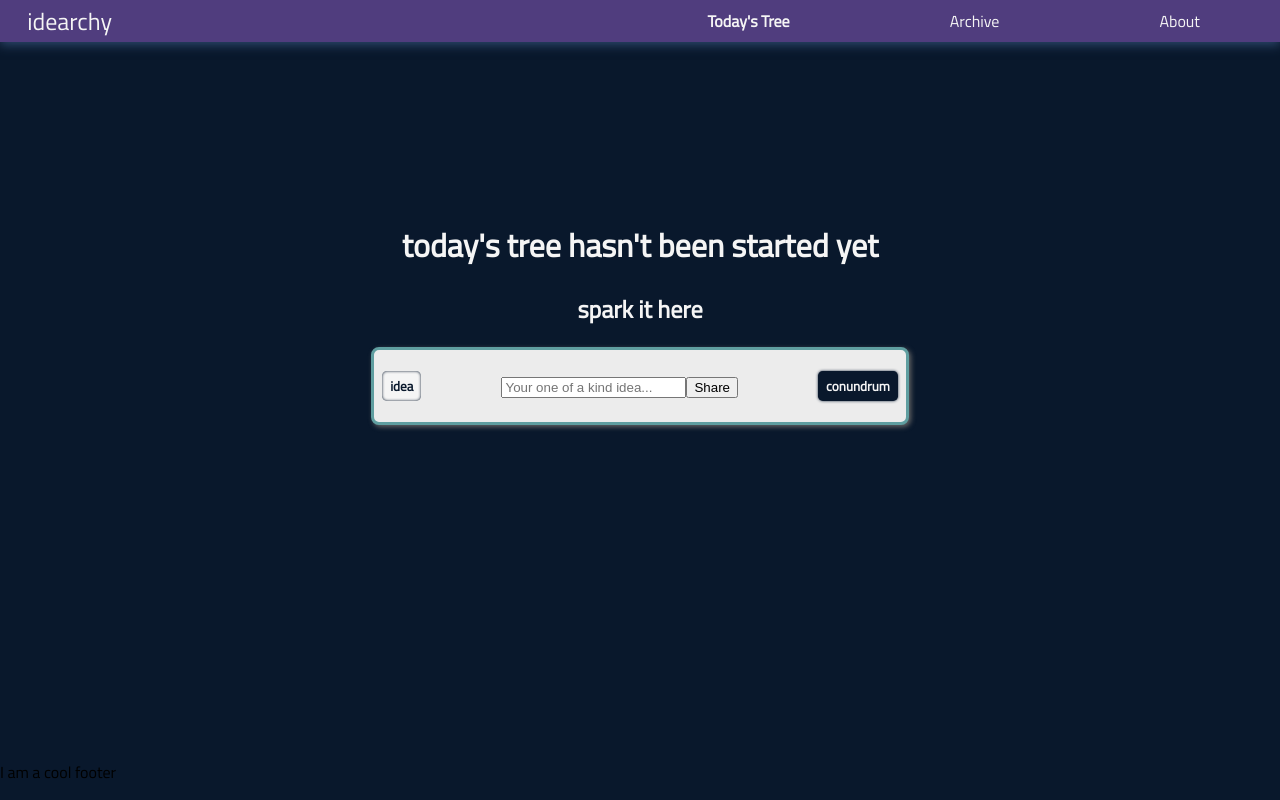
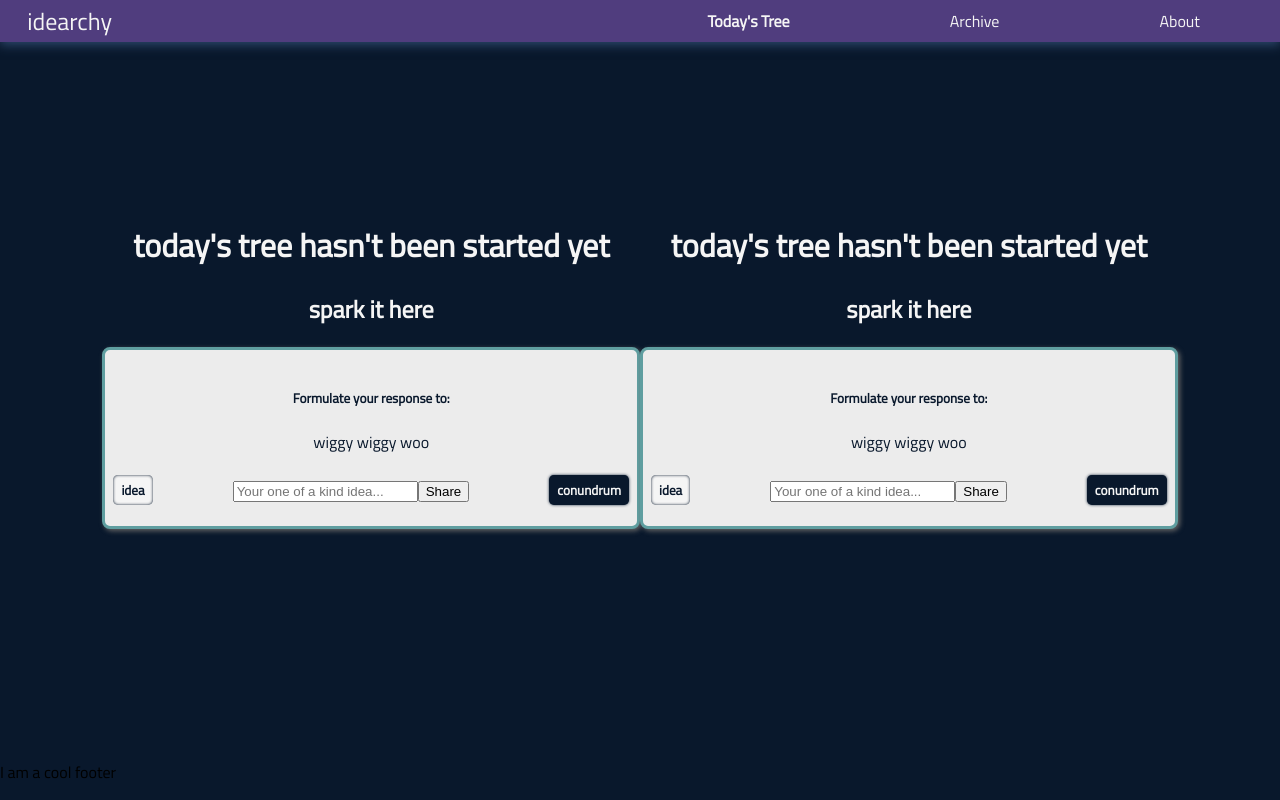
Before and after one commit to timothy-adamson/idearchy-react, a React (Create React App) app: page /trees in a window 1280 px wide. Built offline with nearby package versions, Linux system fonts and the light colour scheme; no server answers.

Commit message:
Refactored input and fixed date for api validation

```diff
--- a/src/App.js
+++ b/src/App.js
@@ -23,8 +23,6 @@ class App extends Component {
 
   getData() {
     console.log('starting request')
-
-    this.setState()
 
     fetch('https://localhost:5001/api/ideas')
       .then(res => res.json())
--- a/src/MainContent/Card.js
+++ b/src/MainContent/Card.js
@@ -9,18 +9,23 @@ const Card = (props) => {
     const dateFormat = new Date(attributes.date)
     const weekday = days[dateFormat.getDay()]
 
-    const input = () => {
+    const handleResponseClick = (e) => {
+        e.stopPropagation()
+    }
 
-    }
 
     return(
         <div className="card" style={cardColor}>
             <p className="ideaText">
                 {attributes.text}
             </p>
-            <h5 className="cardType">
-                {attributes.isConundrum ? "Conundrum" : "Solution"}
-            </h5>
+            <div>
+                <h5
+                    className={"cardType inactive " + (attributes.isConundrum ? "conundrum" : "idea")}
+                    onClick={handleResponseClick}>
+                    {attributes.isConundrum ? "Conundrum" : "Solution"}
+                </h5>
+            </div>
             <div className="lineBreak"></div>
             <p className="date">
                 Sparked on {weekday}
--- /dev/null
+++ b/src/MainContent/IdeaInput.js
@@ -0,0 +1,92 @@
+import React, {useState} from 'react'
+
+const IdeaInput = (props) => {
+
+    const [type, setType] = useState("idea")
+    const [inputText, setInputText] = useState("")
+
+    const handleClick = (targetType) => {
+        if (targetType !== type){
+            setType(targetType)
+        }
+    }
+
+    const handleChange = (e) => {
+        setInputText(e.target.value)
+    }
+
+    const handleSubmit = async(e) => {
+
+        const sendIdeaData = (userCountry) => {
+
+            const currentDate = new Date()
+
+            const ideaDTO = {
+                parentID: null,
+                isConundrum: type !== "idea",
+                ideaText: inputText,
+                dateCreated: currentDate.toISOString(),
+                fromCountry: userCountry,
+                colour: null
+            }
+
+            const ideaJson = JSON.stringify(ideaDTO);
+
+            console.log(ideaJson);
+
+            fetch('https://localhost:5001/api/ideas',{
+                method: "POST",
+                mode: "cors",
+                body: ideaJson,
+                headers: {
+                    "Content-Type": "application/json"
+                }
+            }).then((res) => console.log(res))
+        }
+
+        const ipStackAccessKey = '5f599eda3eaa8a332e1a1aa5421181ff'
+
+        if (inputText !== ""){
+            fetch('https://api.ipify.org?format=json')
+            .then(res => res.json())
+            .then(userIP => {
+                return fetch(`http://api.ipstack.com/${userIP.ip}?access_key=${ipStackAccessKey}`)
+                    .then(res => res.json())
+                    .then(ipData => sendIdeaData(ipData.country_name))
+            })
+        }
+
+        e.preventDefault();
+    }
+
+    return (
+        <div className={"inputCard " + type}>
+            <div className="responseTarget">
+                <h5>
+                    Formulate your response to:
+                </h5>
+                <p>wiggy wiggy woo</p>
+            </div>
+            <div className="inputArea">
+                <h5
+                    className={"cardType idea" + (type !== "idea" ? " inactive" : "")}
+                    onClick={() => handleClick("idea")}>
+                    idea</h5>
+                <form onSubmit={handleSubmit} className="startInput">
+                    <input
+                        placeholder={type === "idea" ?
+                            "Your one of a kind idea..." :
+                            "A befuddling conundrum..."}
+                        onChange={handleChange}></input>
+                    <input type="submit" value="Share"></input>
+                </form>
+                <h5
+                    className={"cardType conundrum" + (type !== "conundrum" ? " inactive" : "")}
+                    onClick={() => handleClick("conundrum")}>
+                    conundrum</h5>
+            </div>
+        </div>
+    )
+}
+
+export default IdeaInput
--- a/src/MainContent/StartTree.js
+++ b/src/MainContent/StartTree.js
@@ -1,49 +1,13 @@
 import React, {useState} from 'react'
+import IdeaInput from './IdeaInput'
 
 const StartTree = () => {
-
-    const [type, setType] = useState("idea")
-    const [inputText, setInputText] = useState("")
-
-    const handleClick = (targetType) => {
-        if (targetType !== type){
-            setType(targetType)
-        }
-    }
-
-    const handleChange = (e) => {
-        setInputText(e.target.value)
-    }
-
-    const handleSubmit = (e) => {
-        if (inputText !== ""){
-
-        }
-        e.preventDefault();
-    }
 
     return (
         <div className="startTree">
             <h1>today's tree hasn't been started yet</h1>
             <h2>spark it here</h2>
-            <div className={"startCard " + type}>
-                <h5
-                    className={"cardType idea" + (type !== "idea" ? " inactive" : "")}
-                    onClick={() => handleClick("idea")}>
-                    idea</h5>
-                <form onSubmit={handleSubmit} className="startInput">
-                    <input
-                        placeholder={type === "idea" ?
-                            "Your one of a kind idea..." :
-                            "A befuddling conundrum..."}
-                        onChange={handleChange}></input>
-                    <input type="submit" value="Share"></input>
-                </form>
-                <h5
-                    className={"cardType conundrum" + (type !== "conundrum" ? " inactive" : "")}
-                    onClick={() => handleClick("conundrum")}>
-                    conundrum</h5>
-            </div>
+            <IdeaInput />
         </div>
     )
 }
--- a/src/MainContent/Trees.css
+++ b/src/MainContent/Trees.css
@@ -8,7 +8,7 @@
 .card
 {
     display: grid;
-    grid-template-columns: 1fr 1fr;
+    grid-template-columns: 2fr 1fr;
     grid-auto-rows: minmax(1rem,min-content);
     column-gap:0.5rem;
     margin: 0rem 0rem;
@@ -91,11 +91,8 @@
     margin-top: 20vh;
 }
 
-.startCard
+.inputCard
 {
-    display: flex;
-    justify-content: space-around;
-    align-items: center;
     margin: 0rem 0rem;
     border: 0.2rem solid;
     border-radius: 0.5rem;
@@ -104,12 +101,19 @@
     border-color: cadetblue;
 }
 
-.startCard.idea
+.inputArea
+{
+    display: flex;
+    justify-content: space-around;
+    align-items: center;
+}
+
+.inputCard.idea
 {
     background-color: rgb(236, 236, 236);
 }
 
-.startCard.conundrum
+.inputCard.conundrum
 {
     background-color: #09182c
 }
@@ -118,3 +122,8 @@
 {
     padding: 0.5rem 5rem;
 }
+
+.responseTarget
+{
+    color: #09182c
+}
--- a/src/MainContent/Trees.js
+++ b/src/MainContent/Trees.js
@@ -44,6 +44,7 @@ const Trees = (props) => {
 
     return(
             <div className="tree">
+                <StartTree />
                 {treeConfig !== null ?
                     <Tree
                         data={treeConfig}
```
